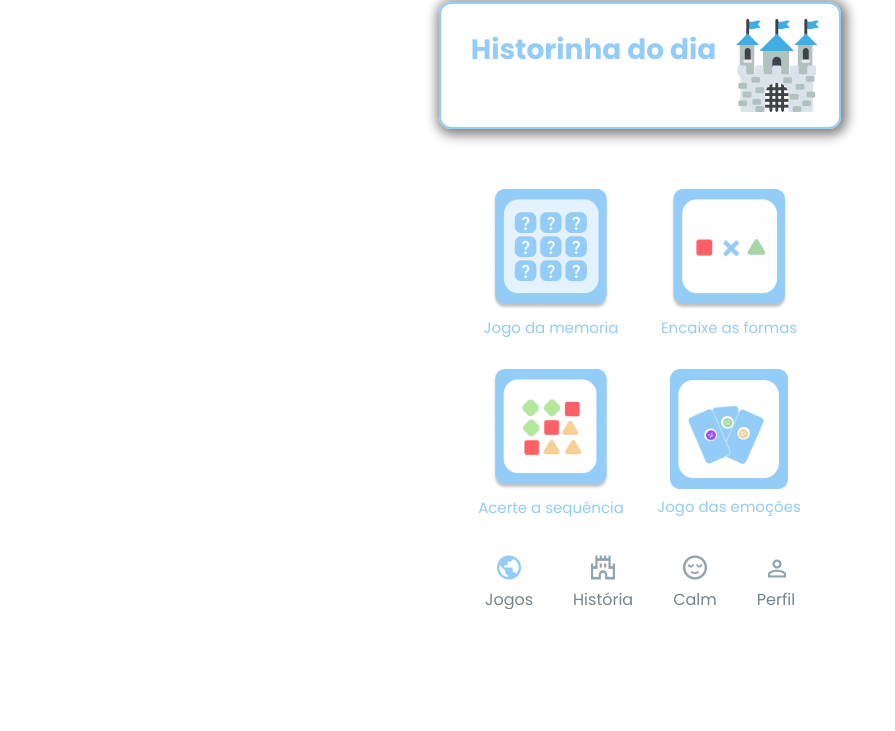
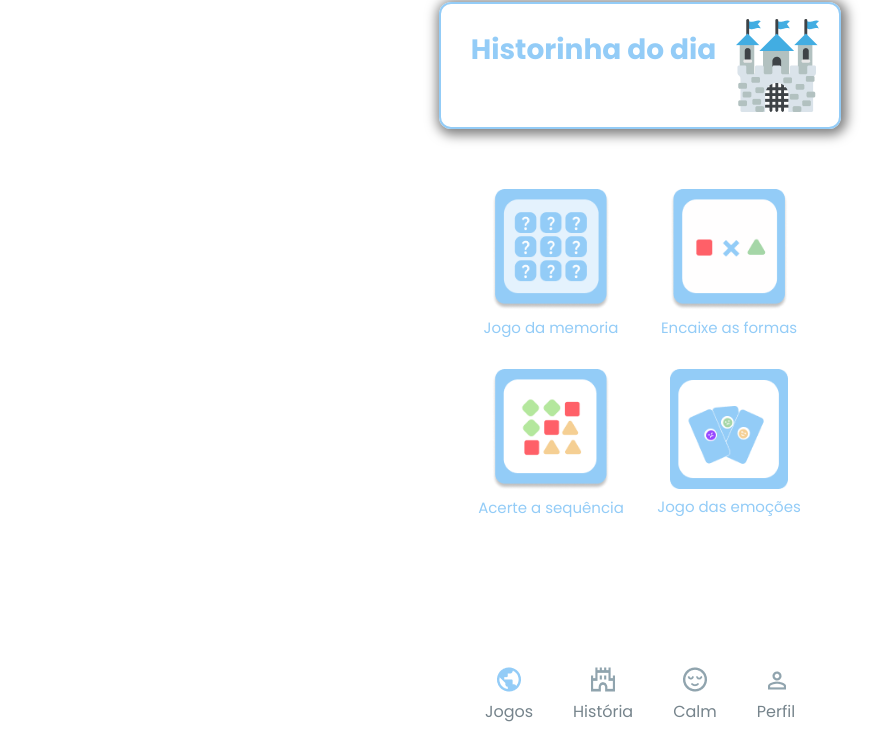
Before and after one commit to MikvDev/ABCapy_1.01, a plain HTML site: page abc/index.html in a window 1280 px wide. Shown: the part 69-800 px from the top of the page, without its empty margins (0-895 px from the left). Drawn offline with Linux system fonts and the light colour scheme.

Commit message:
alteração no menu-bar

```diff
--- a/abc/src/css/style.css
+++ b/abc/src/css/style.css
@@ -106,9 +106,17 @@ ul {
     list-style: none;
 }
 #navagation-bar {
+     position: fixed;
+    bottom: 0;
+    width: 100%;
+    margin-bottom: 10px;
+    background-color: white;
+    border-radius: 10px;
+
     display: flex;
-
-
+    justify-content: center;
+    align-items: end;
+    text-align: center;
 }
 .options {
  padding: 20px;
@@ -127,12 +135,13 @@ ul {
     color: var(--gray);
 }
 .options:active {
-    background-color: #c7c29860;
+    background-color: #f5d0d060;
     transform: scale(0.95);
 
 }
 .options {
     height: 67px;
+    border-radius: 10px;
 }
 .bubble {
   position: absolute;
```
